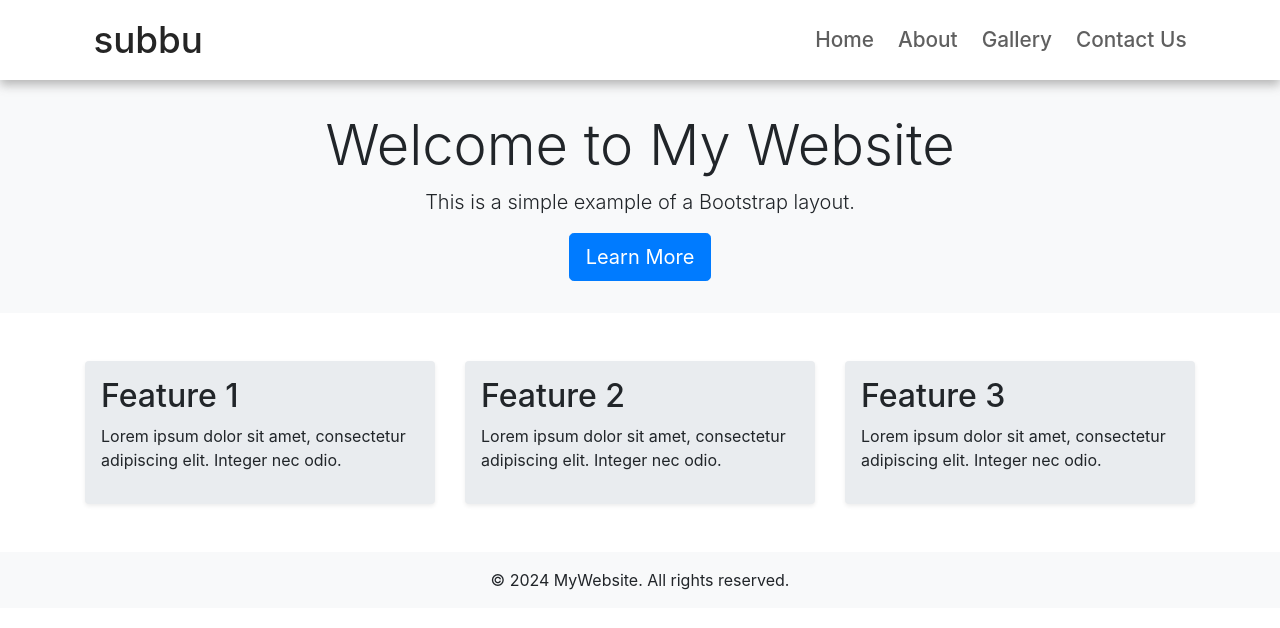
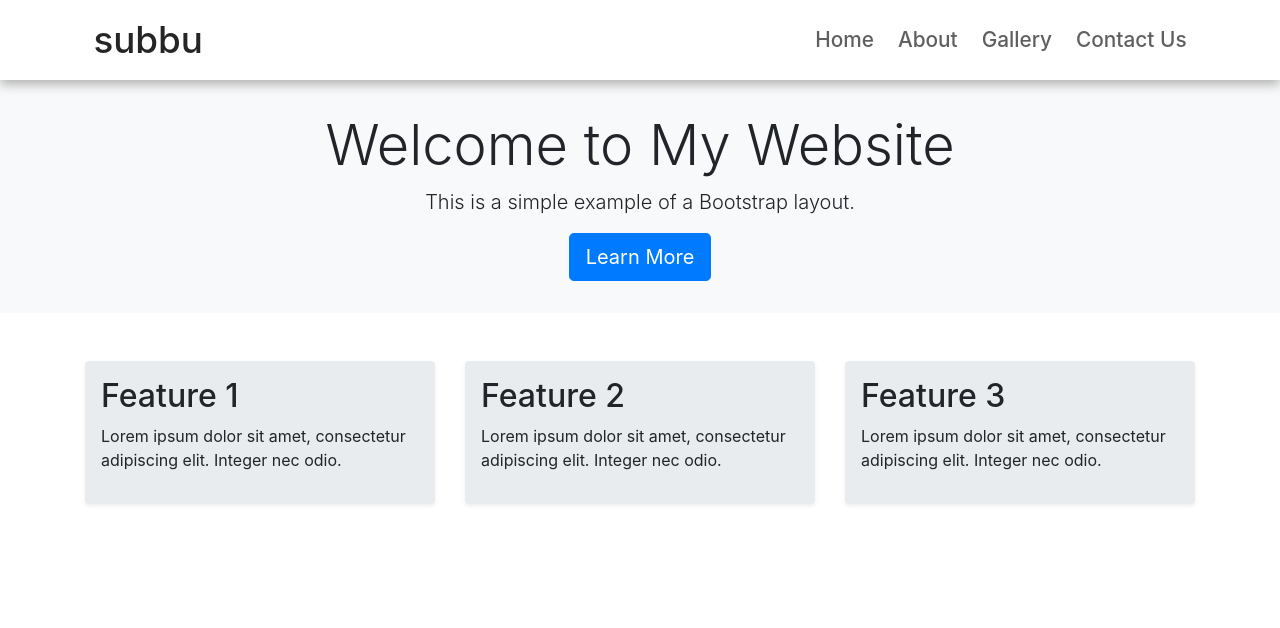
Before and after one commit to saimylavarapu/srihanuman, an Angular app: page /home in a window 1280 px wide. Shown: the top 628 px of the page. Built offline with nearby package versions, Linux system fonts and the light colour scheme.

Commit message:
Update app.component.html

```diff
--- a/src/app/app.component.html
+++ b/src/app/app.component.html
@@ -18,9 +18,7 @@
   </nav>
 
     <router-outlet></router-outlet>
-<footer class="bg-light py-3 text-center">
-        <p>&copy; 2024 MyWebsite. All rights reserved.</p>
-    </footer>
+
 </body>
 
 
```
